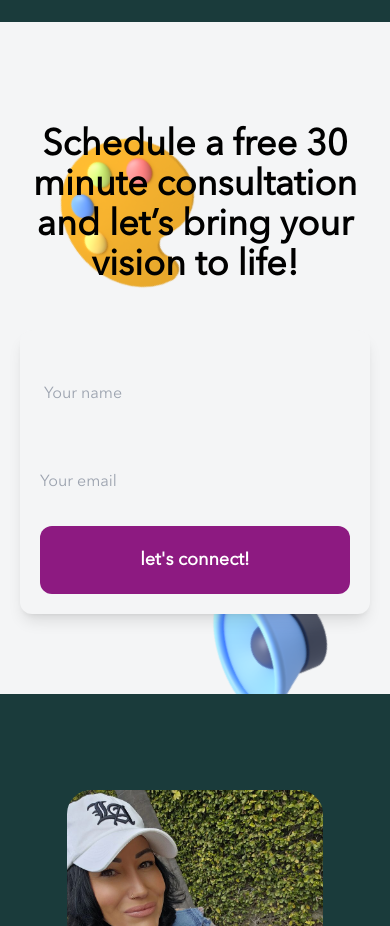
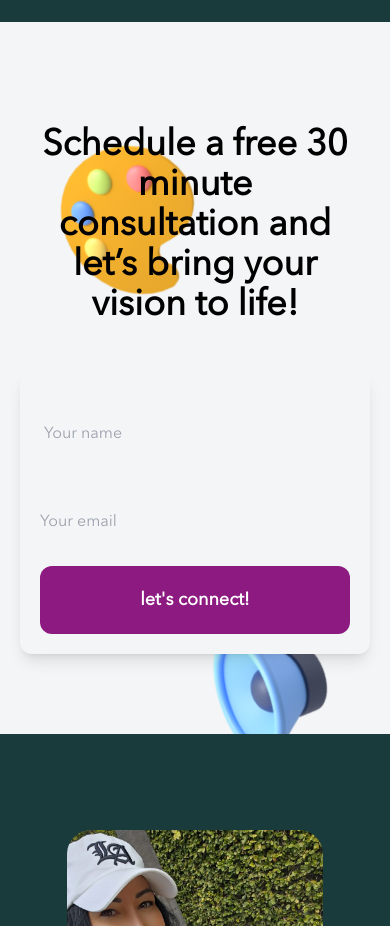
Before and after one commit to adraw-dev/highkey-consulting, a Next.js app: page / in a window 390 px wide. Shown: the part 4140-5066 px from the top of the page. Built offline with nearby package versions, Linux system fonts and the light colour scheme.

Commit message:
fix: responsive

```diff
--- a/app/components/Footer/index.tsx
+++ b/app/components/Footer/index.tsx
@@ -36,7 +36,7 @@ const footer = ({ isMain }: props) => {
           {/* COLUMN-1 */}
 
           <div className="col-span-4">
-            <div className="text-white text-4xl font-semibold leading-9 mb-4 lg:mb-5">
+            <div className="text-white text-4xl font-semibold leading-9 mb-4 md:mt-10 lg:mt-0 lg:mb-5">
               <Image
                 src="/images/navbar/HIGHKEY-logo-white.png"
                 alt="hero-image"
--- a/app/components/Joinus/index.tsx
+++ b/app/components/Joinus/index.tsx
@@ -4,7 +4,7 @@ const Join = () => {
       <div className="mx-auto max-w-2xl py-20 lg:max-w-7xl  lg:px-8">
         <div className="text-center">
 
-          <h2 className="text-black text-4xl sm:text-6xl font-bold my-6 leading-10">
+          <h2 className="text-black text-4xl mx-10 md:mx-0 sm:text-6xl font-bold my-6 leading-10">
             {" "}
             Schedule a free 30 minute consultation and let’s bring your vision to life!
           </h2>
```
